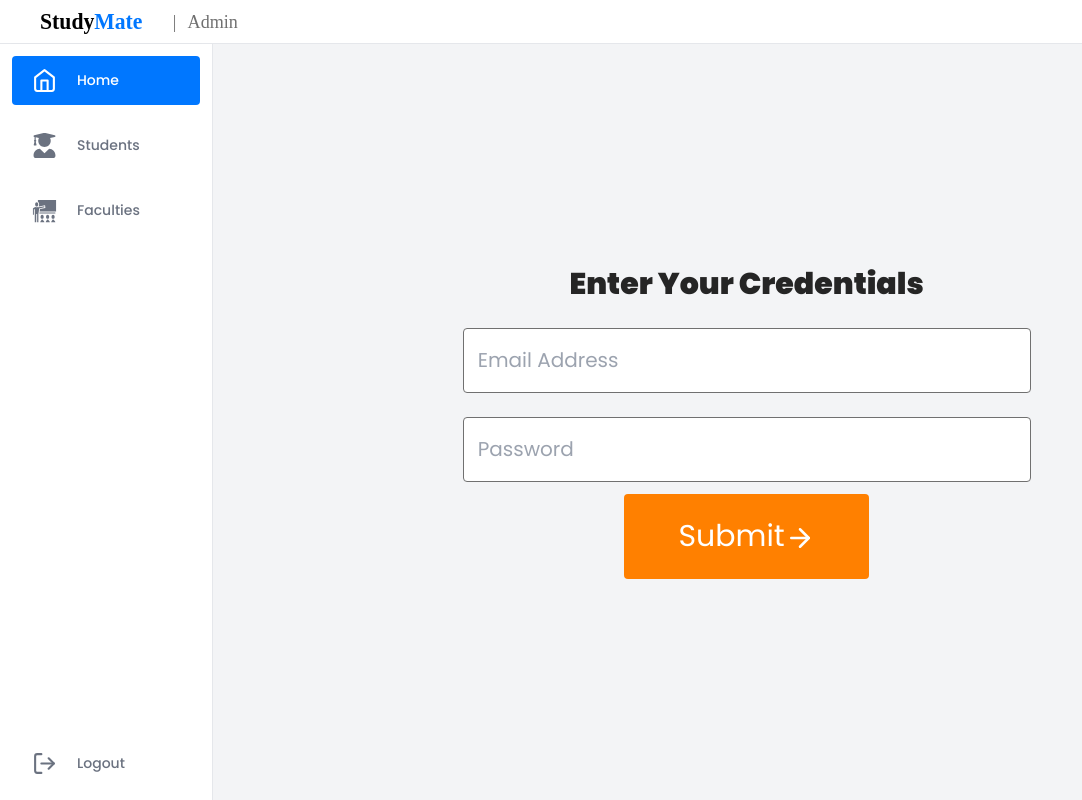
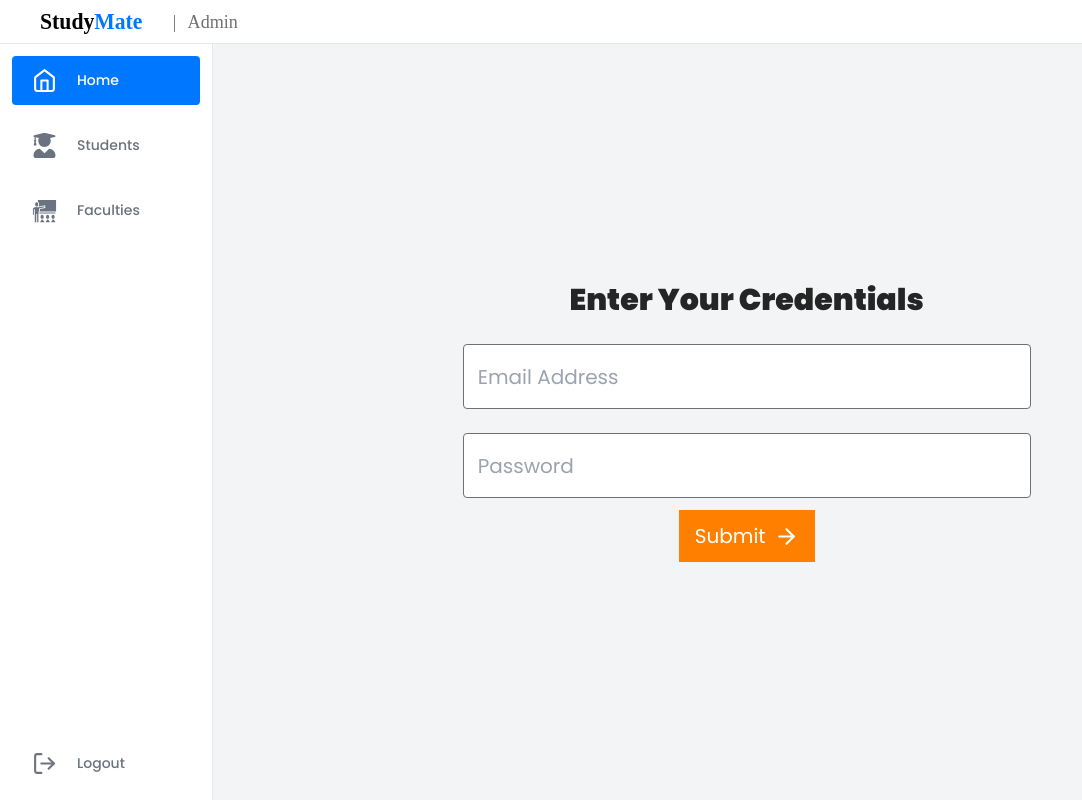
Before and after one commit to abhipatel7/studymate, a React (Create React App) app: page /admin/login in a window 1280 px wide. Shown: the whole page, without its empty margins (0-1082 px from the left). Built offline with nearby package versions, Linux system fonts and the light colour scheme.

Commit message:
Add proptypes and modified button component

```diff
--- a/package.json
+++ b/package.json
@@ -11,6 +11,7 @@
     "axios": "^0.21.1",
     "classnames": "^2.2.6",
     "node-sass": "^5.0.0",
+    "prop-types": "^15.7.2",
     "react": "^17.0.1",
     "react-dom": "^17.0.1",
     "react-icons": "^4.2.0",
--- a/src/components/Admin/AdminLoginPage/AdminLoginPage.module.scss
+++ b/src/components/Admin/AdminLoginPage/AdminLoginPage.module.scss
@@ -1,16 +1,6 @@
 .inputStyles {
   border-color: #707070;
   @apply rounded p-3.5 m-3 ml-0 mr-0 w-full border
-}
-
-.buttonStyles {
-  background-color: #FF8000;
-  color: #FFF;
-  @apply text-3xl p-3.5 rounded
-}
-
-.buttonStyles > svg {
-  @apply inline-block
 }
 
 @media screen and (min-width: 1024px) {
@@ -19,8 +9,4 @@
     height: 65px;
     font-size: 1.25rem;
   }
-  .buttonStyles {
-    width: 244.53px;
-    height: 85px;
-  }
 }
--- a/src/components/Admin/CreateStudent/CreateStudent.module.scss
+++ b/src/components/Admin/CreateStudent/CreateStudent.module.scss
@@ -49,10 +49,7 @@ input[type=number] {
     height: 65px;
     font-size: 1.25rem;
   }
-  .buttonStyles {
-    width: 206.53px;
-    height: 85px;
-  }
+
   .c {
     @apply flex
   }
--- a/src/components/Button/Button.jsx
+++ b/src/components/Button/Button.jsx
@@ -1,13 +1,53 @@
 import React from 'react';
+import classnames from 'classnames';
+import PropTypes from 'prop-types';
 
-const Button = ({ children, styles, ...props }) => {
+const Button = (props) => {
+  const {
+    children,
+    icon,
+    rounded,
+    type,
+    color,
+  } = props;
   return (
-    <div className="flex justify-center">
-      <button type="button" className={styles} {...props}>
+    <button
+      // eslint-disable-next-line react/button-has-type
+      type={type}
+      className={classnames(
+        'text-white text-xl focus:outline-none outline-none py-3 px-4 flex space-x-2 justify-between items-center',
+        {
+          'rounded': rounded,
+          'bg-primary': !color,
+          'bg-secondary': color === 'secondary',
+        },
+      )}
+    >
+      <div>
         {children}
-      </button>
-    </div>
+      </div>
+      {icon
+        ? (
+          <div>
+            {icon}
+          </div>
+        ) : null}
+    </button>
   );
 };
 
+Button.propTypes = {
+  type: PropTypes.oneOf(['button', 'submit', 'reset']),
+  icon: PropTypes.element,
+  rounded: PropTypes.bool,
+  color: PropTypes.oneOf(['primary', 'secondary']),
+};
+
+Button.defaultProps = {
+  type: 'button',
+  icon: null,
+  rounded: false,
+  color: null,
+};
+
 export default Button;
--- a/src/components/LoginPage/LoginPage.jsx
+++ b/src/components/LoginPage/LoginPage.jsx
@@ -4,7 +4,6 @@ import { FiArrowRight } from 'react-icons/fi';
 import Input from '../Input/Input';
 import classes from './LoginPage.module.scss';
 import Button from '../Button/Button';
-import NavBar from '../NavBar/NavBar';
 
 const LoginPage = (props) => {
   const [email, setEmail] = useState('');
@@ -41,9 +40,11 @@ const LoginPage = (props) => {
             handleChange={handlePasswordChange}
             required
           />
-          <Button type="submit" styles={classes.buttonStyles}>
+          <Button
+            type="ss"
+            icon={<FiArrowRight size={25} />}
+          >
             Submit
-            <FiArrowRight />
           </Button>
         </form>
       </div>
--- a/src/components/LoginPage/LoginPage.module.scss
+++ b/src/components/LoginPage/LoginPage.module.scss
@@ -1,16 +1,6 @@
 .inputStyles {
   border-color: #707070;
   @apply w-full rounded p-3.5 mt-3 mb-3 border
-}
-
-.buttonStyles {
-  background-color: #FF8000;
-  color: #FFF;
-  @apply text-3xl p-3.5 rounded
-}
-
-.buttonStyles > svg {
-  @apply inline-block
 }
 
 .textStyles {
@@ -23,7 +13,7 @@
 }
 
 .formStyles {
-  @apply w-full lg:w-auto
+  @apply w-full flex flex-col items-center lg:w-auto
 }
 
 .containerStyles {
--- a/src/components/NavBar/NavBar.jsx
+++ b/src/components/NavBar/NavBar.jsx
@@ -2,7 +2,6 @@ import React from 'react';
 import classes from './NavBar.module.scss';
 import Logo from '../../assets/img/StudyMateNabBar.svg';
 import AdminLogo from '../../assets/img/StudyMateAdminLogo.svg';
-import Sidebar from '../sidebar/Sidebar';
 
 const NavBar = ({ styles, isAdmin, ...props }) => (
   <>
--- a/src/constants/sidebar.js
+++ b/src/constants/sidebar.js
@@ -1,7 +1,6 @@
 import { FiHome, FiLogOut } from 'react-icons/fi';
 import { GiTeacher } from 'react-icons/gi';
 import { FaUserGraduate } from 'react-icons/fa';
-
 
 export const sidebarItems = [
   {
```
Also changed, not shown: 1 other file (tests, documents, lock files or other folders).
